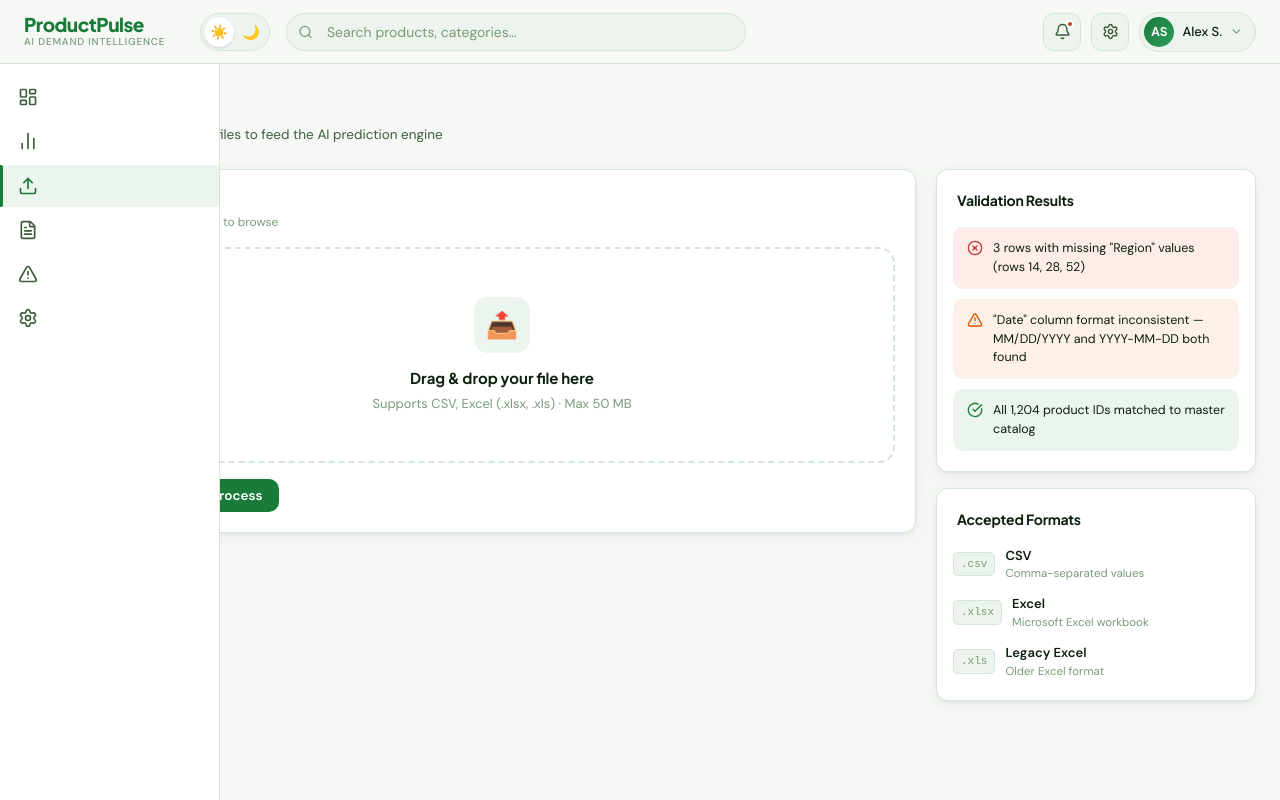
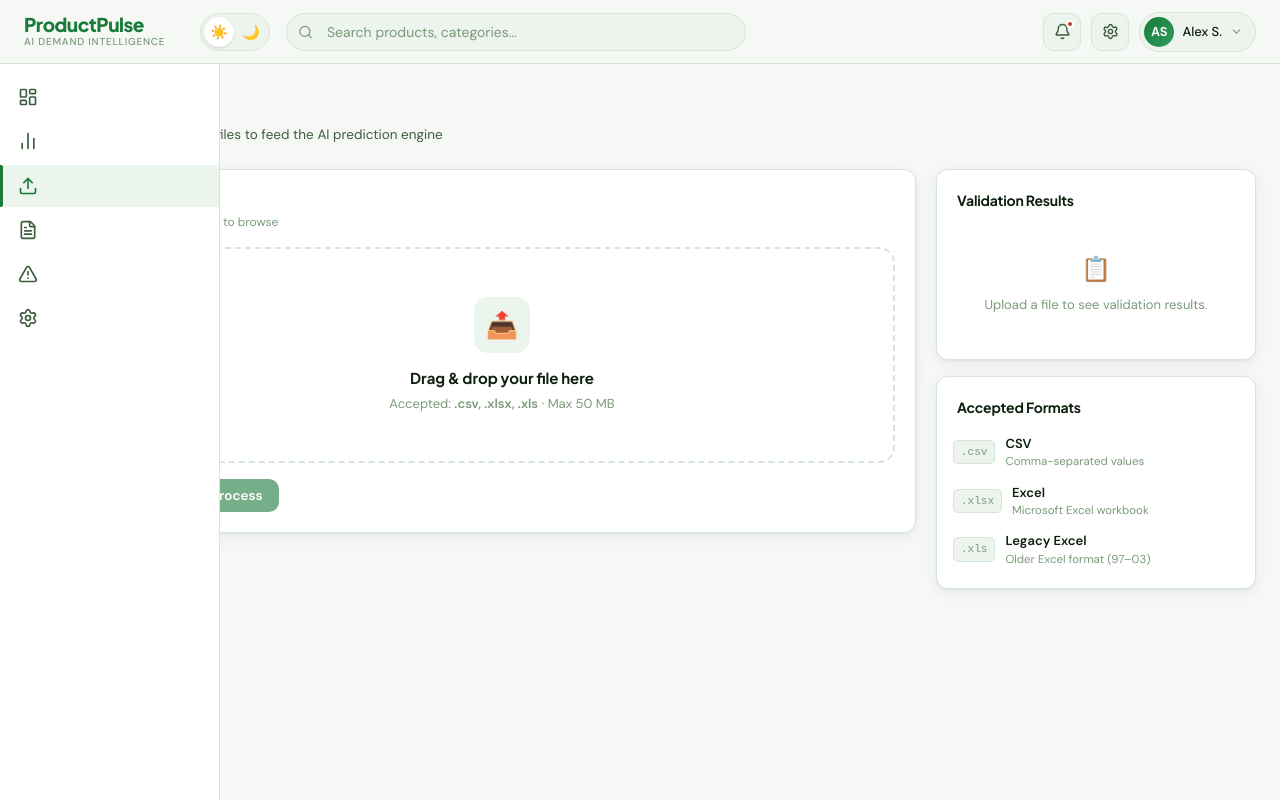
Before and after one commit to Muhammad-Abdullah-01/ProductPulse-An-AI-Powered-Product-Prediction-Demand-and-Inventory-System., a React (Create React App) app: page /upload in a window 1280 px wide. Built offline with nearby package versions, Linux system fonts and the light colour scheme.

Commit message:
Update UploadData.js

```diff
--- a/src/pages/UploadData.js
+++ b/src/pages/UploadData.js
@@ -1,96 +1,127 @@
 import React, { useState, useRef } from 'react';
-import { Upload, FileText, CheckCircle, XCircle, AlertTriangle } from 'lucide-react';
+import { Upload, FileText, CheckCircle, XCircle, AlertTriangle, X } from 'lucide-react';
+
+const ACCEPTED_TYPES = [
+  'text/csv',
+  'application/vnd.openxmlformats-officedocument.spreadsheetml.sheet',
+  'application/vnd.ms-excel',
+];
+const ACCEPTED_EXT = ['.csv', '.xlsx', '.xls'];
 
 const previewData = [
-  { id: 'P001', product: 'Wireless Earbuds Pro', cat: 'Electronics', region: 'North', sales: 482,  month: 'Mar 2024' },
-  { id: 'P002', product: 'Winter Jacket XL',     cat: 'Fashion',     region: 'South', sales: 213,  month: 'Mar 2024' },
-  { id: 'P003', product: 'Organic Olive Oil',    cat: 'Groceries',   region: 'East',  sales: 889,  month: 'Mar 2024' },
-  { id: 'P004', product: 'Running Shoes M10',    cat: 'Sports',      region: 'West',  sales: 344,  month: 'Mar 2024' },
-  { id: 'P005', product: 'Vitamin C Serum',      cat: 'Beauty',      region: 'North', sales: 671,  month: 'Mar 2024' },
-  { id: 'P006', product: 'Coffee Maker Deluxe',  cat: 'Appliances',  region: 'East',  sales: 128,  month: 'Mar 2024' },
+  { id: 'P001', product: 'Wireless Earbuds Pro', cat: 'Electronics', region: 'North', sales: 482,  month: 'Mar 2025' },
+  { id: 'P002', product: 'Winter Jacket XL',     cat: 'Fashion',     region: 'South', sales: 213,  month: 'Mar 2025' },
+  { id: 'P003', product: 'Organic Olive Oil',    cat: 'Groceries',   region: 'East',  sales: 889,  month: 'Mar 2025' },
+  { id: 'P004', product: 'Running Shoes M10',    cat: 'Sports',      region: 'West',  sales: 344,  month: 'Mar 2025' },
+  { id: 'P005', product: 'Vitamin C Serum',      cat: 'Beauty',      region: 'North', sales: 671,  month: 'Mar 2025' },
+  { id: 'P006', product: 'Coffee Maker Deluxe',  cat: 'Appliances',  region: 'East',  sales: 128,  month: 'Mar 2025' },
 ];
 
-const validationIssues = [
-  {
-    type: 'error',
-    icon: XCircle,
-    color: 'var(--status-red)',
-    bg: 'var(--status-red-light)',
-    msg: '3 rows with missing "Region" values (rows 14, 28, 52)',
-  },
-  {
-    type: 'warning',
-    icon: AlertTriangle,
-    color: 'var(--status-orange)',
-    bg: 'var(--status-orange-light)',
-    msg: '"Date" column format inconsistent — MM/DD/YYYY and YYYY-MM-DD both found',
-  },
-  {
-    type: 'success',
-    icon: CheckCircle,
-    color: 'var(--status-green)',
-    bg: 'var(--status-green-light)',
-    msg: 'All 1,204 product IDs matched to master catalog',
-  },
+// Only shown AFTER a file is selected (H9 fix — no static mock errors)
+const validationResults = [
+  { type: 'error',   icon: XCircle,       color: 'var(--status-red)',    bg: 'var(--status-red-light)',    msg: '3 rows with missing "Region" values (rows 14, 28, 52)' },
+  { type: 'warning', icon: AlertTriangle, color: 'var(--status-orange)', bg: 'var(--status-orange-light)', msg: 'Date format inconsistent — some dates use 01/25/2025, others use 2025-01-25. Please standardise before uploading.' },
+  { type: 'success', icon: CheckCircle,   color: 'var(--status-green)',  bg: 'var(--status-green-light)',  msg: 'All 1,204 product IDs matched to master catalog' },
 ];
 
 export default function UploadData() {
-  const [file,    setFile]    = useState(null);
-  const [dragging,setDragging]= useState(false);
-  const [prog,    setProg]    = useState(0);
-  const [proc,    setProc]    = useState(false);
-  const [done,    setDone]    = useState(false);
-  const inputRef = useRef();
+  const [file,      setFile]      = useState(null);
+  const [dragging,  setDragging]  = useState(false);
+  const [prog,      setProg]      = useState(0);
+  const [proc,      setProc]      = useState(false);
+  const [done,      setDone]      = useState(false);
+  const [typeError, setTypeError] = useState('');
+  const inputRef   = useRef();
+  const intervalRef = useRef(null);
 
-  const handleFile = (f) => { if (f) { setFile(f); setProg(0); setDone(false); } };
+  // H5 fix — validate file type on drop AND on picker
+  const handleFile = (f) => {
+    if (!f) return;
+    const ext = f.name.slice(f.name.lastIndexOf('.')).toLowerCase();
+    if (!ACCEPTED_EXT.includes(ext) && !ACCEPTED_TYPES.includes(f.type)) {
+      setTypeError(`"${f.name}" is not a supported format. Please upload a .csv, .xlsx, or .xls file.`);
+      setFile(null);
+      return;
+    }
+    setTypeError('');
+    setFile(f);
+    setProg(0);
+    setDone(false);
+  };
 
   const handleProcess = () => {
     setProc(true);
     let p = 0;
-    const iv = setInterval(() => {
+    intervalRef.current = setInterval(() => {
       p += Math.random() * 8 + 3;
       setProg(Math.min(Math.round(p), 100));
-      if (p >= 100) { clearInterval(iv); setProc(false); setDone(true); }
+      if (p >= 100) {
+        clearInterval(intervalRef.current);
+        setProc(false);
+        setDone(true);
+      }
     }, 120);
+  };
+
+  // H3 fix — cancel upload in progress
+  const handleCancel = () => {
+    clearInterval(intervalRef.current);
+    setProc(false);
+    setProg(0);
+    setFile(null);
+    setDone(false);
   };
 
   return (
     <div>
-      {/* Page Header */}
       <div className="page-header">
+        {/* H2 fix — title matches sidebar label */}
         <h1 className="page-greeting fade-up" style={{ opacity: 0 }}>Upload Data</h1>
         <p className="page-subtitle fade-up" style={{ opacity: 0, animationDelay: '.08s' }}>
           Import CSV or Excel files to feed the AI prediction engine
         </p>
       </div>
 
-      {/* Main layout — left: uploader, right: validation panel */}
       <div style={{ display: 'grid', gridTemplateColumns: '1fr 320px', gap: 20, alignItems: 'start' }}>
 
-        {/* ── LEFT COLUMN ─────────────────────────────────────────────── */}
+        {/* ── LEFT ─────────────────────────────────────────────── */}
         <div style={{ display: 'flex', flexDirection: 'column', gap: 20 }}>
 
-          {/* Dropzone card */}
           <div className="card fade-up" style={{ opacity: 0, animationDelay: '.1s' }}>
             <div className="card-header">
               <div>
-                <div className="card-title">Import File</div>
+                <div className="card-title">Upload Data File</div>
                 <div className="card-subtitle">Drag & drop or click to browse</div>
               </div>
             </div>
             <div style={{ padding: '0 20px 20px' }}>
+
+              {/* Type error banner */}
+              {typeError && (
+                <div style={{
+                  display: 'flex', alignItems: 'center', gap: 10,
+                  background: 'var(--status-red-light)', border: '1px solid var(--status-red)',
+                  borderRadius: 10, padding: '10px 14px', marginBottom: 14,
+                  fontSize: 13, color: 'var(--status-red)',
+                }}>
+                  <XCircle size={15} style={{ flexShrink: 0 }} />
+                  {typeError}
+                  <button onClick={() => setTypeError('')} style={{ marginLeft: 'auto', background: 'none', border: 'none', cursor: 'pointer', color: 'var(--status-red)' }}>
+                    <X size={14} />
+                  </button>
+                </div>
+              )}
+
               <div
                 className={`dropzone${dragging ? ' drag-over' : ''}`}
-                style={{ marginBottom: 0 }}
                 onDragOver={e => { e.preventDefault(); setDragging(true); }}
                 onDragLeave={() => setDragging(false)}
                 onDrop={e => { e.preventDefault(); setDragging(false); handleFile(e.dataTransfer.files[0]); }}
                 onClick={() => inputRef.current.click()}
               >
-                <input
-                  ref={inputRef} type="file" accept=".csv,.xlsx,.xls"
-                  hidden onChange={e => handleFile(e.target.files[0])}
-                />
+                <input ref={inputRef} type="file" accept=".csv,.xlsx,.xls" hidden
+                  onChange={e => handleFile(e.target.files[0])} />
+
                 <div style={{
                   width: 56, height: 56, borderRadius: 14,
                   background: 'var(--accent-light)',
@@ -112,14 +143,15 @@ export default function UploadData() {
                     <p style={{ fontFamily: 'var(--font-display)', fontWeight: 700, fontSize: 15, color: 'var(--text-primary)' }}>
                       Drag & drop your file here
                     </p>
+                    {/* H6 fix — accepted formats shown in-context inside dropzone */}
                     <p style={{ fontSize: 13, color: 'var(--text-muted)', marginTop: 4 }}>
-                      Supports CSV, Excel (.xlsx, .xls) · Max 50 MB
+                      Accepted: <strong>.csv, .xlsx, .xls</strong> · Max 50 MB
                     </p>
                   </>
                 )}
               </div>
 
-              {/* Progress + Upload button */}
+              {/* Progress + action buttons */}
               <div style={{ marginTop: 16, display: 'flex', flexDirection: 'column', gap: 12 }}>
                 {(proc || done) && (
                   <div>
@@ -137,20 +169,37 @@ export default function UploadData() {
                     </div>
                   </div>
                 )}
+
+                <div style={{ display: 'flex', gap: 10 }}>
                   <button
                     className="btn btn-primary"
-                  style={{ alignSelf: 'flex-start' }}
                     disabled={!file || proc}
                     onClick={handleProcess}
+                    style={{ opacity: (!file || proc) ? 0.6 : 1 }}
                   >
                     <Upload size={15} />
                     {proc ? 'Processing…' : done ? '✓ Processed' : 'Upload & Process'}
                   </button>
+
+                  {/* H3 fix — Cancel button during processing */}
+                  {proc && (
+                    <button className="btn btn-secondary" onClick={handleCancel}>
+                      <X size={14} /> Cancel
+                    </button>
+                  )}
+
+                  {/* H3 fix — Reset after done */}
+                  {done && (
+                    <button className="btn btn-secondary" onClick={handleCancel}>
+                      Upload Another
+                    </button>
+                  )}
+                </div>
               </div>
             </div>
           </div>
 
-          {/* Data Preview — shown after file selected */}
+          {/* Preview table */}
           {(file || done) && (
             <div className="card fade-up" style={{ opacity: 0, animationDelay: '.05s' }}>
               <div className="card-header">
@@ -167,12 +216,8 @@ export default function UploadData() {
                 <table>
                   <thead>
                     <tr>
-                      <th>Product ID</th>
-                      <th>Product Name</th>
-                      <th>Category</th>
-                      <th>Region</th>
-                      <th>Sales</th>
-                      <th>Month</th>
+                      <th>Product ID</th><th>Product Name</th><th>Category</th>
+                      <th>Region</th><th>Sales</th><th>Month</th>
                     </tr>
                   </thead>
                   <tbody>
@@ -193,22 +238,34 @@ export default function UploadData() {
           )}
         </div>
 
-        {/* ── RIGHT COLUMN ────────────────────────────────────────────── */}
+        {/* ── RIGHT ────────────────────────────────────────────── */}
         <div style={{ display: 'flex', flexDirection: 'column', gap: 16 }}>
 
-          {/* Validation Results */}
+          {/* H9 fix — Validation only shown after file is selected */}
           <div className="card fade-up" style={{ opacity: 0, animationDelay: '.15s' }}>
             <div className="card-header">
               <div className="card-title">Validation Results</div>
             </div>
-            <div style={{ padding: '0 16px 20px', display: 'flex', flexDirection: 'column', gap: 10 }}>
-              {validationIssues.map((v, i) => {
+            <div style={{ padding: '0 16px 20px' }}>
+              {!file ? (
+                <div style={{
+                  display: 'flex', flexDirection: 'column', alignItems: 'center',
+                  padding: '24px 0', gap: 8, color: 'var(--text-muted)', textAlign: 'center',
+                }}>
+                  <span style={{ fontSize: 24 }}>📋</span>
+                  <p style={{ fontSize: 13, lineHeight: 1.5 }}>
+                    Upload a file to see validation results.
+                  </p>
+                </div>
+              ) : (
+                <div style={{ display: 'flex', flexDirection: 'column', gap: 10 }}>
+                  {validationResults.map((v, i) => {
                     const Icon = v.icon;
                     return (
                       <div key={i} style={{
                         display: 'flex', alignItems: 'flex-start', gap: 10,
                         padding: '12px 14px', borderRadius: 10,
-                    background: v.bg, border: `1px solid ${v.color}22`,
+                        background: v.bg, border: `1px solid ${v.color}33`,
                       }}>
                         <Icon size={16} style={{ color: v.color, flexShrink: 0, marginTop: 1 }} />
                         <span style={{ fontSize: 12.5, color: 'var(--text-primary)', lineHeight: 1.5 }}>
@@ -217,6 +274,8 @@ export default function UploadData() {
                       </div>
                     );
                   })}
+                </div>
+              )}
             </div>
           </div>
 
@@ -227,16 +286,15 @@ export default function UploadData() {
             </div>
             <div style={{ padding: '0 16px 20px', display: 'flex', flexDirection: 'column', gap: 12 }}>
               {[
-                { fmt: 'CSV',          ext: '.csv',  desc: 'Comma-separated values'  },
-                { fmt: 'Excel',        ext: '.xlsx', desc: 'Microsoft Excel workbook' },
-                { fmt: 'Legacy Excel', ext: '.xls',  desc: 'Older Excel format'       },
+                { fmt: 'CSV',          ext: '.csv',  desc: 'Comma-separated values'   },
+                { fmt: 'Excel',        ext: '.xlsx', desc: 'Microsoft Excel workbook'  },
+                { fmt: 'Legacy Excel', ext: '.xls',  desc: 'Older Excel format (97–03)' },
               ].map(f => (
                 <div key={f.fmt} style={{ display: 'flex', alignItems: 'center', gap: 10 }}>
                   <span style={{
-                    fontFamily: 'monospace', fontSize: 11,
-                    padding: '3px 7px', background: 'var(--bg-tertiary)',
-                    borderRadius: 5, color: 'var(--text-muted)',
-                    border: '1px solid var(--border)',
+                    fontFamily: 'monospace', fontSize: 11, padding: '3px 7px',
+                    background: 'var(--bg-tertiary)', borderRadius: 5,
+                    color: 'var(--text-muted)', border: '1px solid var(--border)',
                   }}>{f.ext}</span>
                   <div>
                     <div style={{ fontSize: 13, fontWeight: 600 }}>{f.fmt}</div>
```
Lines whose indentation alone changed are shown as unchanged.
